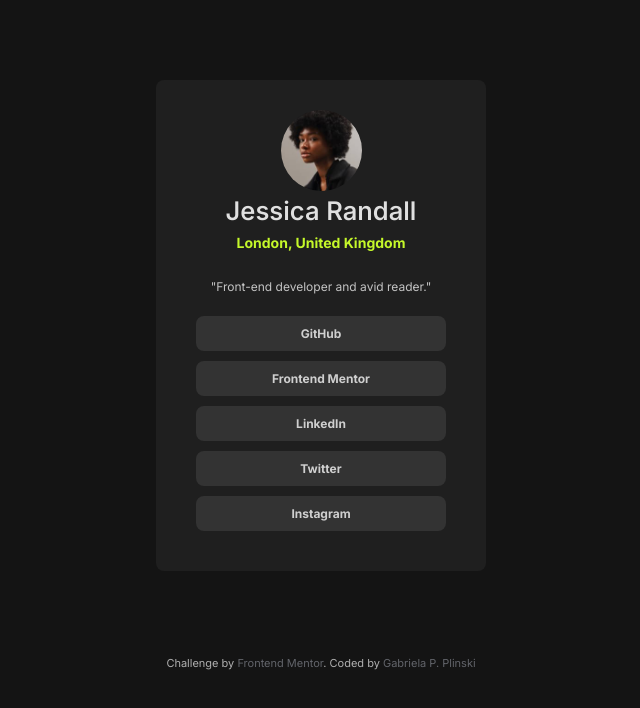
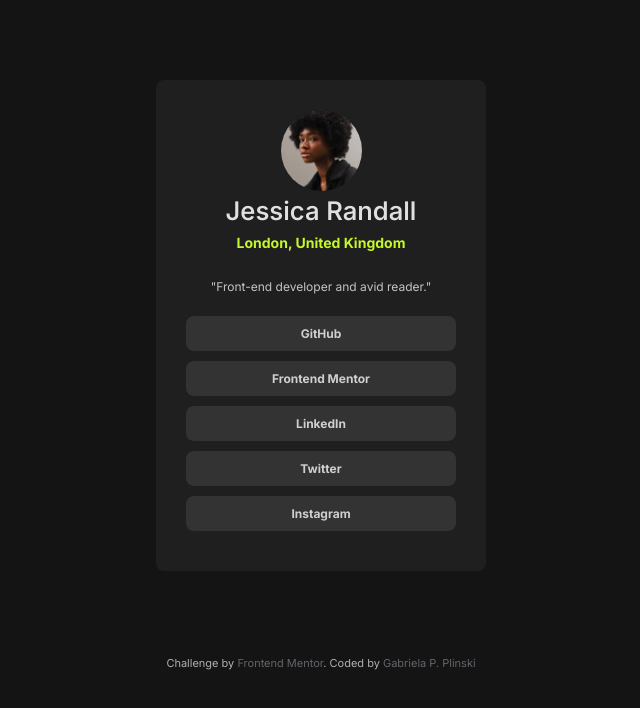
Before and after one commit to gabrielaplinski/Perfil-Responsivo, a plain HTML site: page index.html in a window 1280 px wide. Shown: the whole page, without its empty margins (319-959 px from the left). Drawn offline with Linux system fonts and the light colour scheme.

Commit message:
li update

```diff
--- a/index.html
+++ b/index.html
@@ -15,21 +15,11 @@
     <p>"Front-end developer and avid reader."</p>
 
     <ul>
-      <a href="#">
-        <li>GitHub</li>
-      </a>
-      <a href="#">
-        <li>Frontend Mentor</li>
-      </a>
-      <a href="#">
-        <li>LinkedIn</li>
-      </a>
-      <a href="#">
-        <li>Twitter</li>
-      </a>
-      <a href="#">
-        <li>Instagram</li>
-      </a>
+        <li><a href="#">GitHub</a></li>
+        <li><a href="#">Frontend Mentor</a></li>
+        <li><a href="#">LinkedIn</a></li>
+        <li><a href="#">Twitter</a></li>
+        <li><a href="#">Instagram</a></li>
     </ul>
 </main>
 
--- a/style.css
+++ b/style.css
@@ -67,13 +67,17 @@ a {
 ul {
     padding: 0px;
     margin-top: 22px;
+    list-style: none;
 }
 
-a > li {
+ul li {
+    margin: 10px 0;
+}
+
+ul li a {
+    display: block;
     color: rgba(255, 255, 255, 0.767);
-    list-style: none;
     background-color: var(--cinza1);
-    margin: 10px;
     padding: 10px;
     border-radius: 8px;
     font-size: 12px;
@@ -81,7 +85,7 @@ a > li {
     transition-duration: .5s;
 }
 
-main li:hover {
+ul li a:hover {
     background-color: var(--verde1);
     color: var(--cinza1);
 }
```
